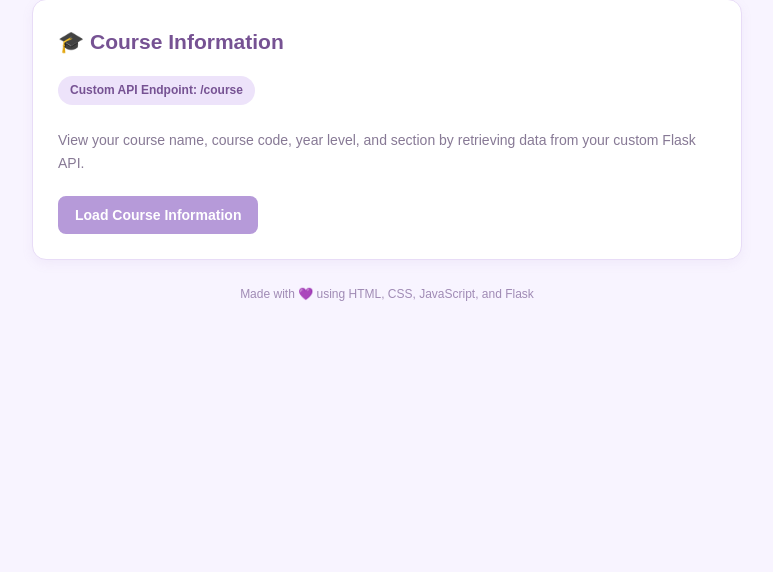
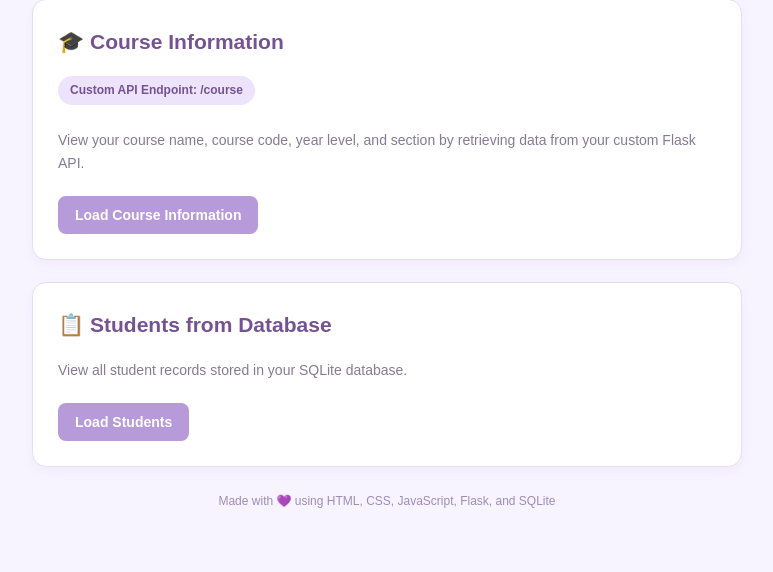
Before and after one commit to ashleydistura5-ai/Distura_Kate_Ashley, a Flask app: page / in a window 1280 px wide. Shown: the part 762-1334 px from the top of the page, without its empty margins (253-1026 px from the left). Before the commit the page ends 1063 px from the top, so only its background shows below. Run offline with Flask 3, Linux system fonts and the light colour scheme.

Commit message:
Integrate SQLite database with Flask API

```diff
--- a/app.py
+++ b/app.py
@@ -23,11 +23,41 @@ def api():
 
 @app.route('/student')
 def get_student():
+    return jsonify({
+        "student_id": "24-00347",
+        "name": "Kate Ashley Distura",
+        "program": "BSIT",
+        "year": 3,
+        "section": "B"
+    })
+
+
+@app.route('/students')
+def get_students():
     conn = get_db_connection()
-    students = conn.execute('SELECT * FROM students').fetchall()
+    students = conn.execute(
+        'SELECT * FROM students'
+    ).fetchall()
     conn.close()
 
     return jsonify([dict(student) for student in students])
+
+
+@app.route('/students/<int:id>')
+def get_student_by_id(id):
+    conn = get_db_connection()
+
+    student = conn.execute(
+        'SELECT * FROM students WHERE id = ?',
+        (id,)
+    ).fetchone()
+
+    conn.close()
+
+    if student is None:
+        return jsonify({"error": "Student not found"}), 404
+
+    return jsonify(dict(student))
 
 
 @app.route('/hello')
--- a/templates/index.html
+++ b/templates/index.html
@@ -1,3 +1,4 @@
+
 <!DOCTYPE html>
 <html lang="en">
 <head>
@@ -126,7 +127,8 @@
 
         #result,
         #greeting,
-        #courseResult {
+        #courseResult,
+        #studentList {
             display: none;
             margin-top: 18px;
             padding: 15px;
@@ -143,12 +145,14 @@
         }
 
         #result p,
-        #courseResult p {
+        #courseResult p,
+        #studentList p {
             margin: 8px 0;
         }
 
         #result strong,
-        #courseResult strong {
+        #courseResult strong,
+        #studentList strong {
             color: #765293;
         }
 
@@ -171,6 +175,15 @@
         #courseResult {
             background: #fcfaff;
             border-left-color: #9675bd;
+        }
+
+        #studentList {
+            background: #f5effc;
+            border-left-color: #b69ad9;
+        }
+
+        #studentList strong {
+            color: #765293;
         }
 
         hr {
@@ -258,7 +271,9 @@
     <section class="card">
         <h2>🎓 Course Information</h2>
 
-        <span class="course-badge">Custom API Endpoint: /course</span>
+        <span class="course-badge">
+            Custom API Endpoint: /course
+        </span>
 
         <p class="description">
             View your course name, course code, year level, and section
@@ -272,8 +287,26 @@
         <div id="courseResult" aria-live="polite"></div>
     </section>
 
+    <section class="card">
+        <h2>📋 Students from Database</h2>
+
+        <p class="description">
+            View all student records stored in your SQLite database.
+        </p>
+
+        <button
+            id="loadStudentsBtn"
+            type="button"
+            onclick="loadStudents()"
+        >
+            Load Students
+        </button>
+
+        <div id="studentList" aria-live="polite"></div>
+    </section>
+
     <footer>
-        Made with 💜 using HTML, CSS, JavaScript, and Flask
+        Made with 💜 using HTML, CSS, JavaScript, Flask, and SQLite
     </footer>
 
     <script>
@@ -368,11 +401,14 @@
         document.getElementById('loadCourseBtn').addEventListener(
             'click',
             async function() {
-                const courseResult = document.getElementById('courseResult');
-                const button = document.getElementById('loadCourseBtn');
+                const courseResult =
+                    document.getElementById('courseResult');
+                const button =
+                    document.getElementById('loadCourseBtn');
 
                 courseResult.classList.add('visible');
-                courseResult.textContent = 'Loading course information...';
+                courseResult.textContent =
+                    'Loading course information...';
                 button.disabled = true;
 
                 try {
@@ -415,6 +451,63 @@
                 }
             }
         );
+
+        async function loadStudents() {
+            const studentList =
+                document.getElementById('studentList');
+            const button =
+                document.getElementById('loadStudentsBtn');
+
+            studentList.style.display = 'block';
+            studentList.textContent = 'Loading student records...';
+            button.disabled = true;
+
+            try {
+                const response = await fetch('/students');
+
+                if (!response.ok) {
+                    throw new Error(
+                        'Unable to retrieve student records'
+                    );
+                }
+
+                const data = await response.json();
+
+                studentList.replaceChildren();
+
+                if (data.length === 0) {
+                    studentList.textContent =
+                        'No student records found.';
+                    return;
+                }
+
+                data.forEach(student => {
+                    const p = document.createElement('p');
+                    const strong = document.createElement('strong');
+
+                    strong.textContent =
+                        student.student_id ?? 'No Student ID';
+
+                    p.append(
+                        strong,
+                        document.createTextNode(
+                            ' - ' + (student.name ?? 'Unknown') +
+                            ' | ' + (student.program ?? 'N/A') +
+                            ' | Year ' + (student.year ?? 'N/A') +
+                            ' | Section ' + (student.section ?? 'N/A')
+                        )
+                    );
+
+                    studentList.appendChild(p);
+                });
+
+            } catch (error) {
+                studentList.textContent =
+                    'Unable to retrieve student records. Please check your API server and database.';
+            } finally {
+                button.disabled = false;
+            }
+        }
     </script>
 
 </body>
```
Also changed, not shown: students.db.
